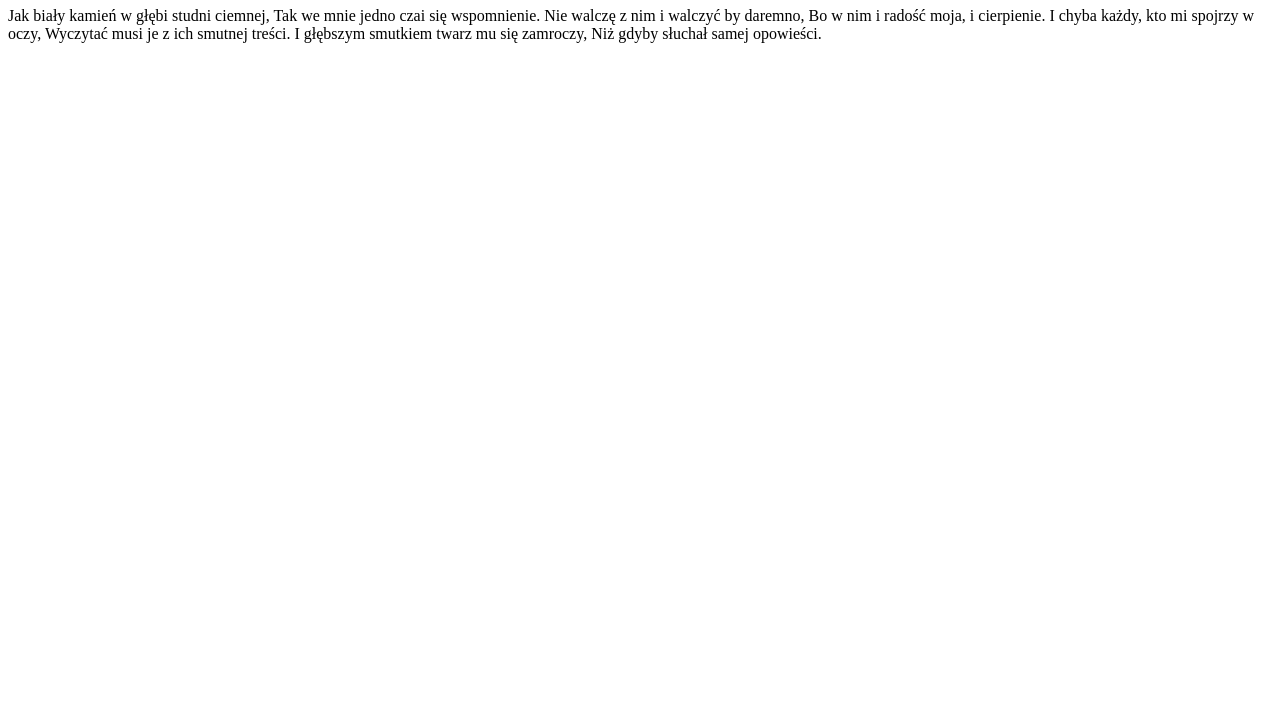
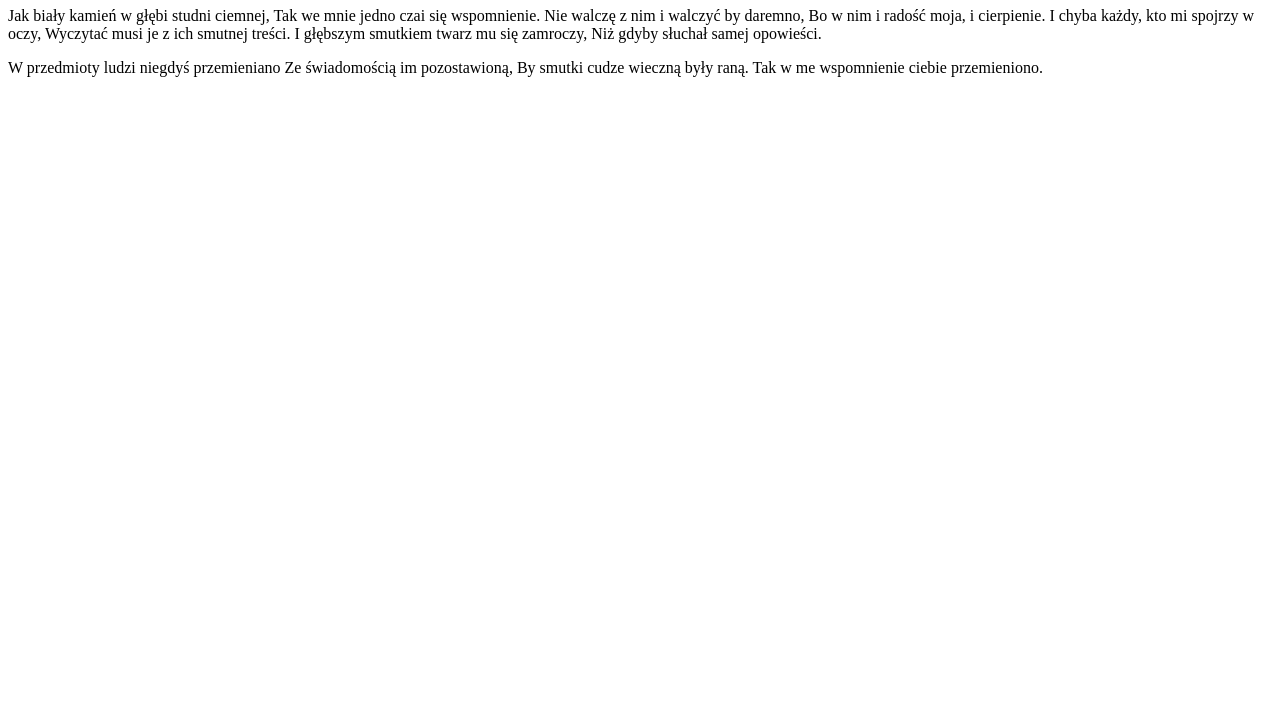
Before and after one commit to adamr8484/learning-git, a plain HTML site: page index.html in a window 1280 px wide. Shown: the part 73-800 px from the top of the page. Drawn offline with Linux system fonts and the light colour scheme; files that its build step writes are made by us from their sources.

Commit message:
Text modified

```diff
--- a/index.html
+++ b/index.html
@@ -15,5 +15,9 @@
       Wy­czy­tać musi je z ich smut­nej tre­ści.
       I głęb­szym smut­kiem twarz mu się za­mro­czy,
       Niż gdy­by słu­chał sa­mej opo­wie­ści.</p>
+    <p>W przed­mio­ty lu­dzi nie­gdyś prze­mie­nia­no
+      Ze świa­do­mo­ścią im po­zo­sta­wio­ną,
+      By smut­ki cu­dze wiecz­ną były raną.
+      Tak w me wspo­mnie­nie cie­bie prze­mie­nio­no.</p>
   </body>
 </html>
```
